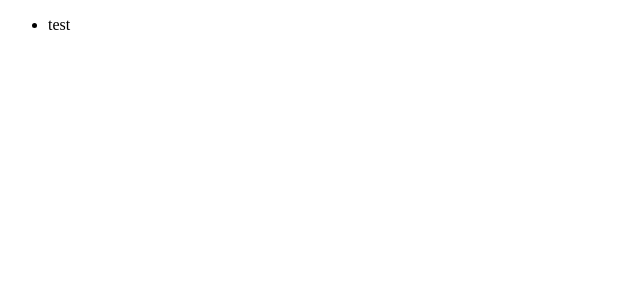
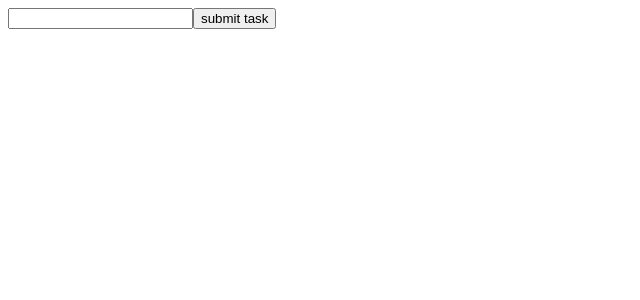
Before and after one commit to SerginoCroes/task-app, a React (Create React App) app: page / in a window 1280 px wide. Shown: the top 300 px of the page, without its empty margins (0-640 px from the left). Built offline with nearby package versions, Linux system fonts and the light colour scheme.

Commit message:
finished exercise

```diff
--- a/src/App.js
+++ b/src/App.js
@@ -1,13 +1,55 @@
+import React, { Component } from "react";
 import { Overview } from "./components/Overview";
 
-function App() {
+class App extends Component {
+
+  constructor() {
+    super();
+
+    this.state = {
+      taskList: [],
+      textField: ''
+    };
+
+    this.buttonPress = this.buttonPress.bind(this);
+  }
+
+  textChange(value) {
+    this.setState({textField: value});
+  }
+
+  onEnter(e) {
+    if (e.key === 'Enter') {
+      e.preventDefault();
+      this.buttonPress();
+    }
+  }
+
+  buttonPress() {
+    this.setState({taskList: [...this.state.taskList, this.state.textField]});
+    this.setState({textField: ''});
+  }
+
+  render() {
     return (
       <div className="App">
+        <form>
+          <input
+            type='text'
+            value={this.state.textField}
+            onChange={e => this.textChange(e.target.value)}
+            onKeyDown={e => this.onEnter(e)} />
+          <input
+            type='button'
+            value='submit task'
+            onClick={this.buttonPress} />
+        </form>
         <ul>
-        <Overview task='test'/>
+          {this.state.taskList.map((item, index) => <Overview key={index} task={item}/>)}
         </ul>
       </div>
     );
   }
+}
 
 export default App;
```
Also changed, not shown: src/components/Overview.js (line endings or trailing spaces). Lines whose indentation alone changed are shown as unchanged.
